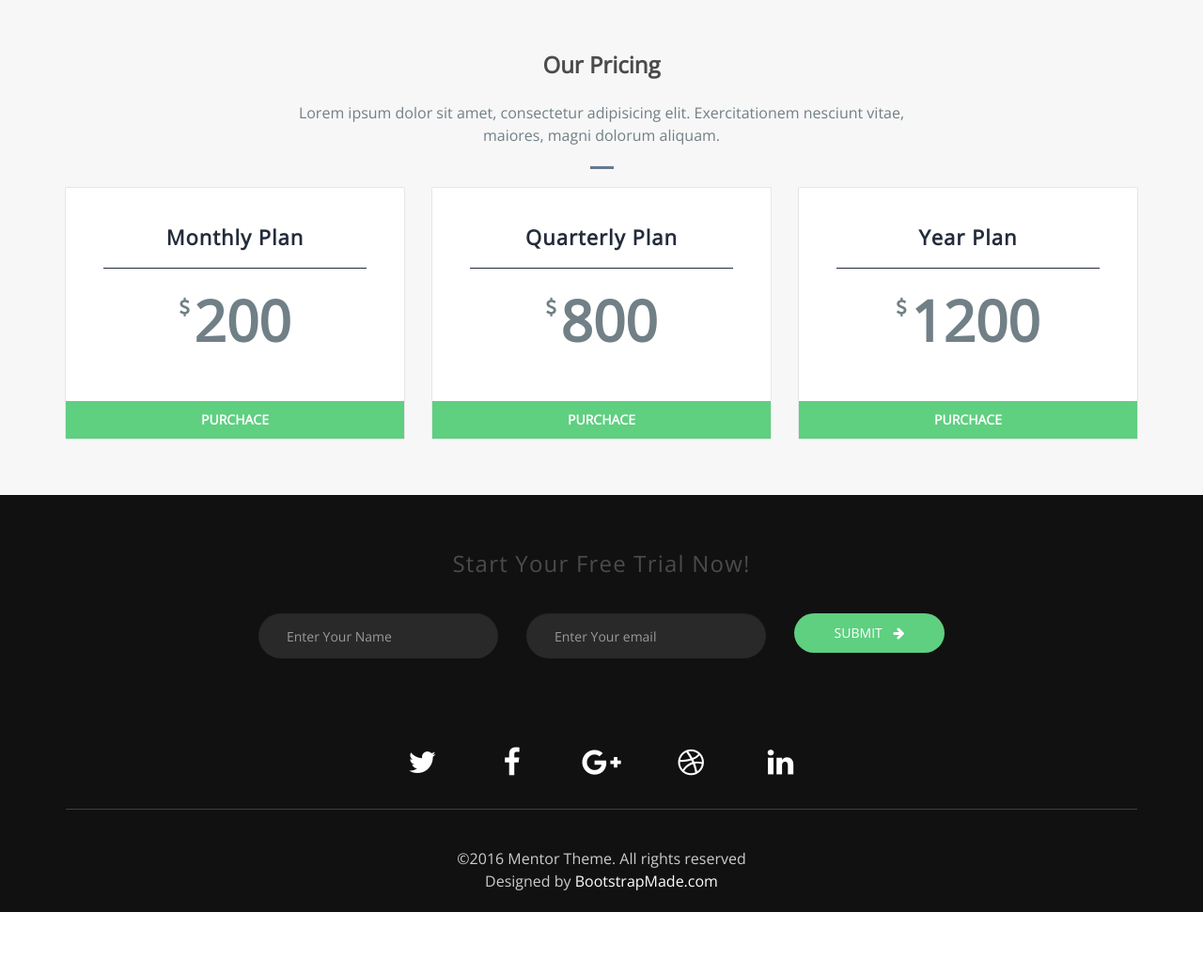
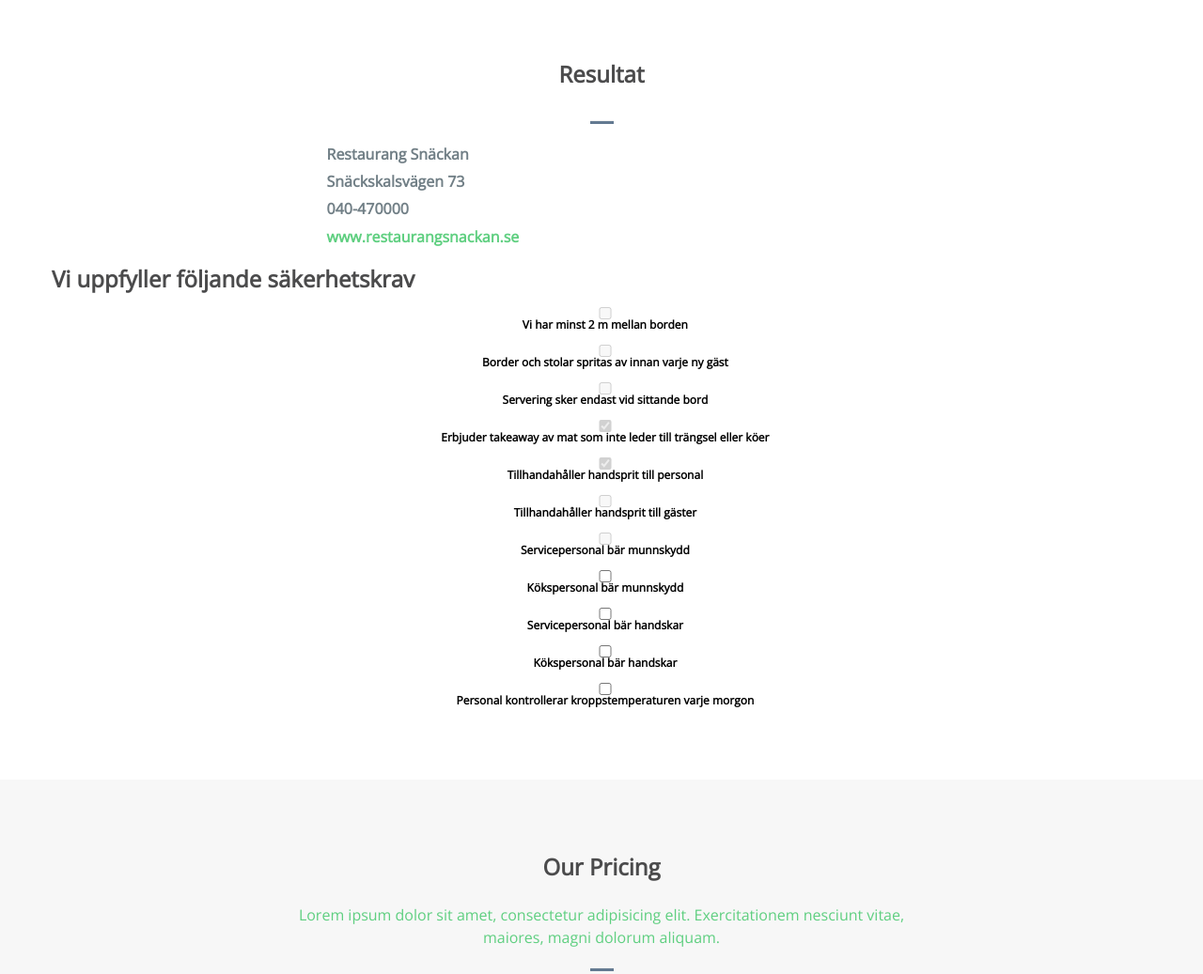
Before and after one commit to NadNils/safevisit, a plain HTML site: page webpage/index.html in a window 1280 px wide. Shown: the part 440-1477 px from the top of the page at 94% size. Before the commit the page ends 1411 px from the top, so only its background shows below. Drawn offline with nearby package versions, Linux system fonts and the light colour scheme; a web font is replaced by a local one.

Commit message:
working on the result section

```diff
--- a/webpage/css/main.css
+++ b/webpage/css/main.css
@@ -43,7 +43,7 @@
   *overflow: hidden;
 }
 
-#checkBoxContainer .label {
+#checkBoxContainer .label, .label {
   display: block;
   color: black;
   padding-left: 15px;
--- a/webpage/index.html
+++ b/webpage/index.html
@@ -128,6 +128,69 @@
       </div>
     </div>
   </section>
+<!--Result-->
+  <section id="resultNb1" class="section-padding">
+    <div class="container" style="margin-top: 10px">
+      <div class="row">
+        <div class="header-section text-center">
+          <h2>Resultat</h2>
+          <hr class="bottom-line">
+        </div>
+        <div class="form-group">
+          <form id="registerCompanyForm">
+            <label><strong>Restaurang Snäckan</strong></label>
+            <label>Snäckskalsvägen 73</label>
+            <label>040-470000</label>
+            <label style="text-decoration-style: underline"><a href="#"/>www.restaurangsnackan.se</label>
+            <h3>Vi uppfyller följande säkerhetskrav</h3>
+            <label class="label">
+                        <input id="2mTabels" class="checkbox" type="checkbox" disabled value="false" name="distanceBetweenTables"/>
+                        Vi har minst 2 m mellan borden
+                    </label>
+                    <label class="label">
+                        <input id="newGuestSani" class="checkbox" type="checkbox" disabled value="false" name="newGuestSanitize"/>
+                        Border och stolar spritas av innan varje ny gäst</label>
+                    <label class="label">
+                        <input id="servAtTabel" class="checkbox" type="checkbox" disabled value="false" name="serveAtTable">
+                        Servering sker endast vid sittande bord
+                    </label>
+                    <label class="label">
+                        <input id="servTakeAway" class="checkbox" type="checkbox" disabled checked value="false" name="takeAway">
+                        Erbjuder takeaway av mat som inte leder till trängsel eller köer
+                    </label>
+                    <label class="label">
+                        <input id="handSaniComp" class="checkbox" type="checkbox" disabled checked value="false" name="handSanitizePersonal">
+                        Tillhandahåller handsprit till personal
+                    </label>
+                    <label class="label">
+                        <input id="handSaniGuest" class="checkbox" type="checkbox" disabled value="false" name="handSanitizeGuest">
+                        Tillhandahåller handsprit till gäster
+                    </label>
+                    <label class="label">
+                        <input id="servMouthguard" class="checkbox" type="checkbox" disabled value="false" name="serviceMouthguard">
+                        Servicepersonal bär munnskydd
+                    </label>
+                    <label class="label">
+                        <input id="kitchMouthguard" class="checkbox" type="checkbox" value="false" name="kitchenMouthguard">
+                        Kökspersonal bär munnskydd
+                    </label>
+                    <label class="label">
+                        <input id="servGloves" class="checkbox" type="checkbox" value="false" name="serviceGloves">
+                        Servicepersonal bär handskar
+                    </label>
+                    <label class="label">
+                        <input id="kitchGloves" type="checkbox" value="false" name="kitchenGloves">
+                        Kökspersonal bär handskar
+                    </label>
+                    <label class="label">
+                        <input id="checkBodyTemp" class="checkbox" type="checkbox" value="false" name="checkBodyTemp">
+                        Personal kontrollerar kroppstemperaturen varje morgon
+                    </label class="label">
+          </form>
+        </div>
+      </div>
+    </div>
+  </section>
   <!--Pricing-->
   <section id="pricing" class="section-padding">
     <div class="container">
```
